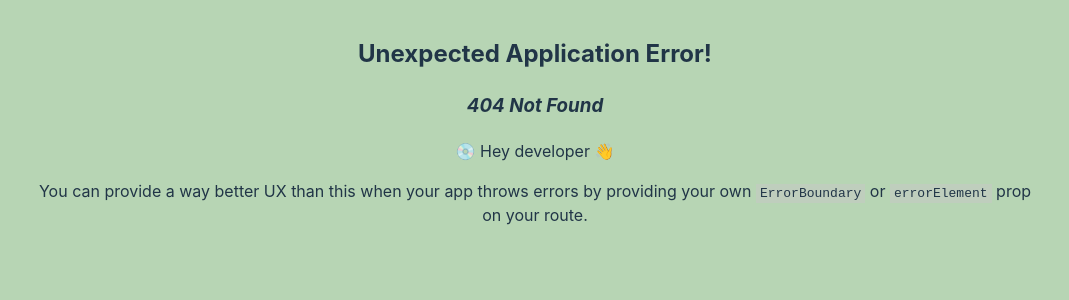
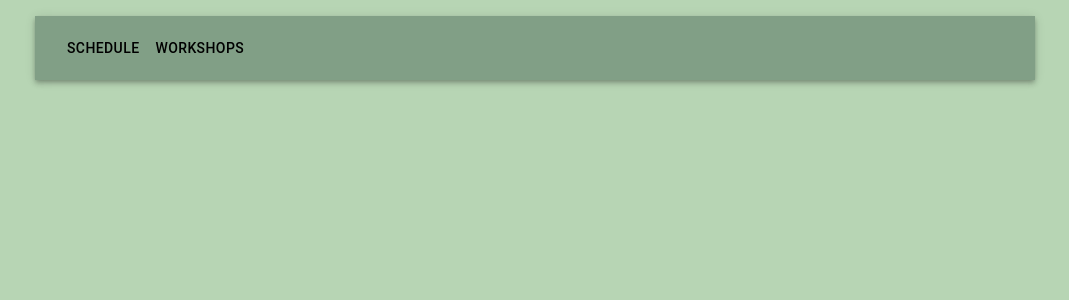
Before and after one commit to michaelisvy/reactPages, a React (Vite) app: page /#/ in a window 1280 px wide. Before the commit this address had no page. Shown: the top 300 px of the page, without its empty margins (105-1174 px from the left). Built offline with nearby package versions, Linux system fonts and the light colour scheme.

Commit message:
troubleshooting

```diff
--- a/src/components/Main.tsx
+++ b/src/components/Main.tsx
@@ -8,7 +8,7 @@ import { ClimateFresk } from "./index.ts";
 
 const router = createBrowserRouter([
   {
-    path: "/reactPages/",
+    path: "/",
     element: <App />,
     errorElement: <ErrorPage />,
     children: [
--- a/src/components/Menu.tsx
+++ b/src/components/Menu.tsx
@@ -7,10 +7,10 @@ export const Menu = () => {
     <AppBar position="static">
       <Toolbar  className="toolBar">
 
-        <Button component={Link} to="/reactPages/sessions" color="inherit">
+        <Button component={Link} to="/sessions" color="inherit">
           Schedule
         </Button>
-        <Button component={Link} to="/reactPages/climateFresk" color="inherit">
+        <Button component={Link} to="/climateFresk" color="inherit">
           Workshops
         </Button>
       </Toolbar>
--- a/vite.config.ts
+++ b/vite.config.ts
@@ -3,6 +3,6 @@ import react from '@vitejs/plugin-react'
 
 // https://vitejs.dev/config/
 export default defineConfig({
-  base: "/reactPages/",
+  base: "/",
   plugins: [react()],
 })
```
